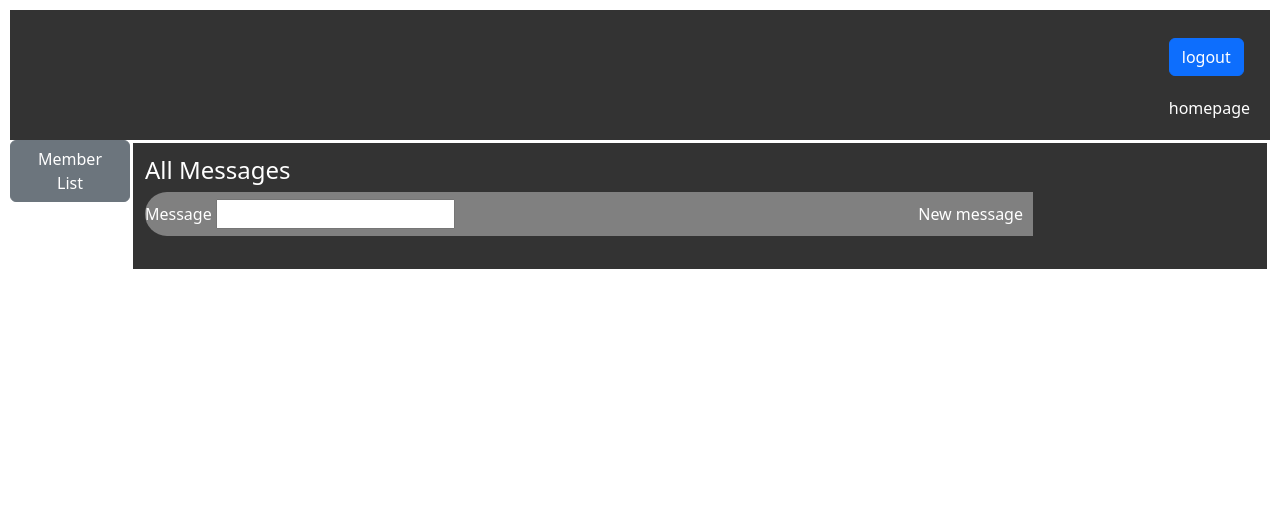
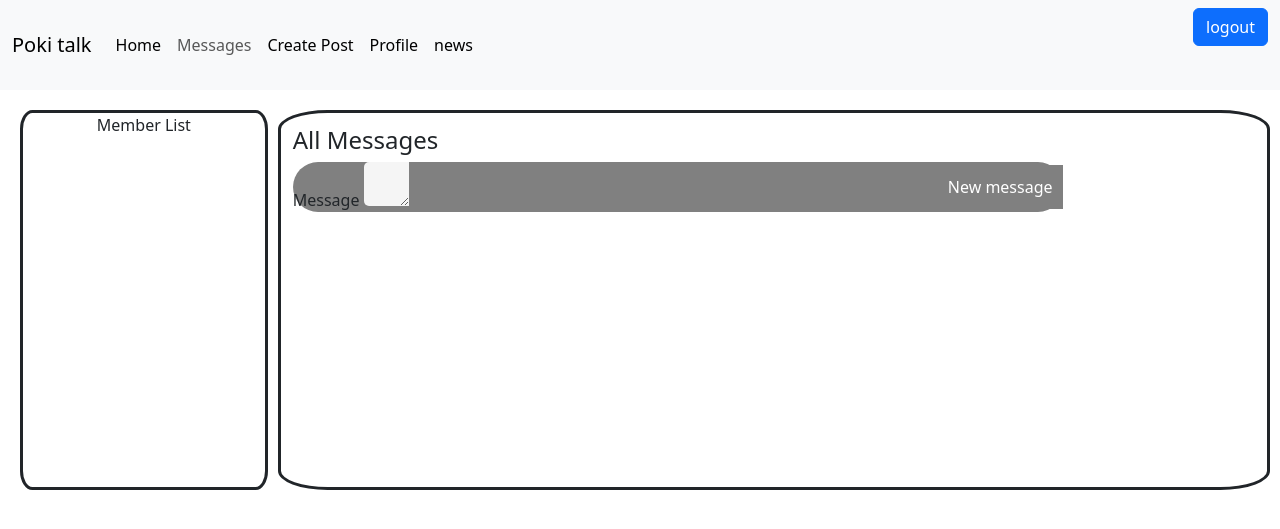
Before and after one commit to Leondeodas1/poke_talk, a Flask app: template flask_app/templates/room.html in a window 1280 px wide. Shown: the top 529 px of the page. Run offline with Flask 2, Linux system fonts and the light colour scheme; the template is opened without the code that fills it, so the values that code supplies are empty.

Commit message:
adding_styling

```diff
--- a/flask_app/static/css/room.css
+++ b/flask_app/static/css/room.css
@@ -1,12 +1,23 @@
+.title, .title_box, .form_box, .member_list{
+    text-align: center;
+}
+.member_box{
+    width: 25%;
+    text-align: center;
+    border-style: solid;
+    margin:10px;
+    border-radius: 5%;
+}
+
+
 .container {
     margin: auto;
-    width: 50%;
+    width: 75%;
     padding: 1%;
     border-style: solid;
-    background-color: #333333;
-    border-radius: 2%;
+    margin: 10px;
+    border-radius: 5%;
     overflow-x: auto;
-    color: white;
 }
 .press {
     background-color: grey;
@@ -22,5 +33,5 @@ button {
 }
 .info{
     font-size: small;
-    color: lightblue;
+    color: blue;
 }
--- a/flask_app/templates/room.html
+++ b/flask_app/templates/room.html
@@ -11,23 +11,51 @@
         <title>{{all.room_name}}</title>
     {%endfor%}
 </head>
-<body style="padding: 10px;">
-    <header>
-        <h1 style="text-align: center ;">{{one[0].room_name}}</h1>
-        <div style=" display: flex;justify-content: end;">
-        <div>
-            <form action="/logout" method="GET">
-                <button class="btn btn-primary">logout</button>
-            </form>
-            <a href="/homepage" style="color:white; text-decoration: none;">homepage</a>
+<body>
+    <nav class="navbar navbar-expand-lg bg-light">
+        <div class="container-fluid">
+            <a class="navbar-brand" href="/home">Poki talk</a>
+            <button class="navbar-toggler" type="button" data-bs-toggle="collapse" data-bs-target="#navbarScroll" aria-controls="navbarScroll" aria-expanded="false" aria-label="Toggle navigation">
+                <span class="navbar-toggler-icon"></span>
+            </button>
+            <div class="collapse navbar-collapse" id="navbarScroll">
+                <ul class="navbar-nav me-auto my-2 my-lg-0 navbar-nav-scroll" style="--bs-scroll-height: 100px;">
+                    <li class="nav-item">
+                        <a class="nav-link active" aria-current="page" href="/home">Home</a>
+                    </li>
+                    <li class="nav-item">
+                        <a class="nav-link" href="/message_app">Messages</a>
+                    </li>
+                    <li class="nav-item">
+                        <a class="nav-link active" href="/create_a_new_post" >
+                        Create Post
+                        </a>
+                    </li>
+                    <li class="nav-item">
+                        <a class="nav-link active" href="/profile/{{current_user.id}}">Profile</a>
+
+                    </li>
+                    <li class="nav-item">
+                        <a class="nav-link active" href="/news">news</a>
+
+                    </li>
+                </ul>
+                <ul class="d-flex" role="search">
+                    <form action="/logout" method="GET">
+                        <button class="btn btn-primary">logout</button>
+                    </form>
+                </ul>
+            </div>
         </div>
-    </header>
-    <div style="display: flex; justify-content: space-between;">
-        <p>
-            <a class="btn btn-secondary" data-bs-toggle="collapse" href="#collapseExample" role="button" aria-expanded="false" aria-controls="collapseExample">Member List</a>
-        </p>
-        <div class="collapse" id="collapseExample" style="width: 50%;">
-            <div class="card card-body" style="width: 50%; background: #333333; color: white;">
+    </nav>
+    <div class="title_box">
+        <h1 class="title">{{one[0].room_name}}</h1>
+    </div>
+
+    <div style="display: flex; margin: 10px; overflow: auto; height: 400px;">
+        <div class="member_box">
+            <div  class="member_list">
+                <p>Member List</p>
                 {%for all in all_chat%}
                 <p>{{all.first_name}} {{all.last_name}}</p>
                 {%endfor%}
@@ -45,13 +73,13 @@
                     {%endfor%}
                 </tbody>
             </table>
-            <form action="/create_message", method="post" style="text-align: center;">
+            <form action="/create_message", method="post" class="form_box">
                 <input type="hidden" name="room_id" value="{{one[0].id}}">
                 <input type="hidden" name="users_id" value="{{current_user.id}}">
                 <div class="press">
                     <div>
                         <label for="message">Message</label>
-                        <input type="text" name="content">
+                        <textarea name="content"  cols="1" rows="1"></textarea>
                     </div>
                     <button>New message</button>
                 </div>
```
Also changed, not shown: flask_app/static/css/profile.css (+5 -3 lines), flask_app/templates/profile.html (+12 -3 lines), flask_app/static/css/dashboard.css (line endings or trailing spaces), flask_app/static/uploads/Alakazam.jpg (added), flask_app/static/uploads/archanine.png (added), flask_app/static/uploads/bakari-ninetales.png (added), 1 other file.
